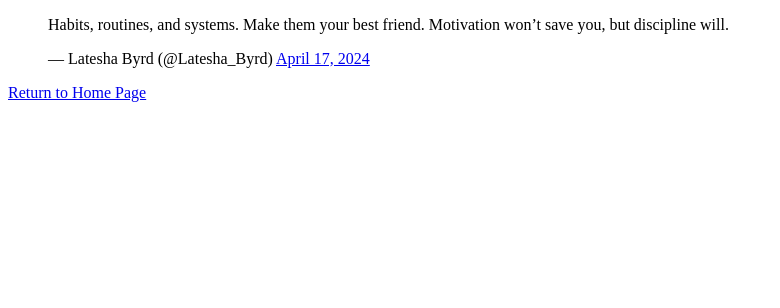
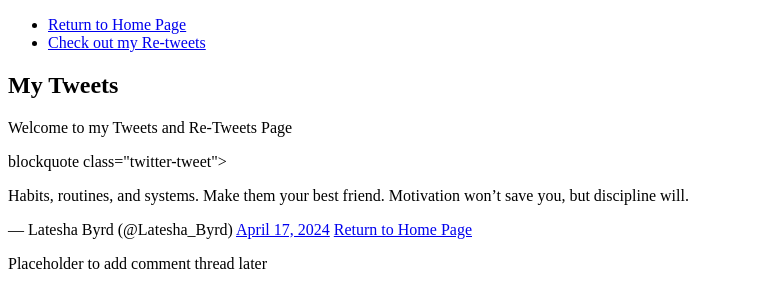
Before and after one commit to samanthaogana/My_First_Portfolio, a plain HTML site: page html_basic/tweets.html in a window 1280 px wide. Shown: the whole page, without its empty margins (0-780 px from the left). Drawn offline with Linux system fonts and the light colour scheme.

Commit message:
Update tweets.html

```diff
--- a/html_basic/tweets.html
+++ b/html_basic/tweets.html
@@ -6,10 +6,26 @@
             Tweets
         </title>
         <body>
-            <blockquote class="twitter-tweet">
+            <header>
+                <ul>
+                    <li><a href="/index.html">Return to Home Page</a></li>
+                    <li><a href="tweets.html">Check out my Re-tweets</a></li>
+                </ul>
+            </header>
+            <main>
+            <article>
+                <h1>My Tweets</h1>
+                <p> Welcome to my Tweets and Re-Tweets Page</p>
+            blockquote class="twitter-tweet">
                 <p lang="en" dir="ltr">Habits, routines, and systems. Make them your best friend. Motivation won’t save you, but discipline will.</p>&mdash; Latesha Byrd (@Latesha_Byrd)
-                 <a href="https://twitter.com/Latesha_Byrd/status/1780425231749804147?ref_src=twsrc%5Etfw">April 17, 2024</a></blockquote> <script async src="https://platform.twitter.com/widgets.js" charset="utf-8"></script>
+                 <a href="https://twitter.com/Latesha_Byrd/status/1780425231749804147?ref_src=twsrc%5Etfw">April 17, 2024</a></blockquote>
+                 <script async src="https://platform.twitter.com/widgets.js" charset="utf-8"></script>
             <a href="/index.html">Return to Home Page</a>
-        </body>
+            </article>
+            <aside>
+                <p>Placeholder to add comment thread later</p>
+            </aside>
+        </main>
+
     </head>
 </html>
```
